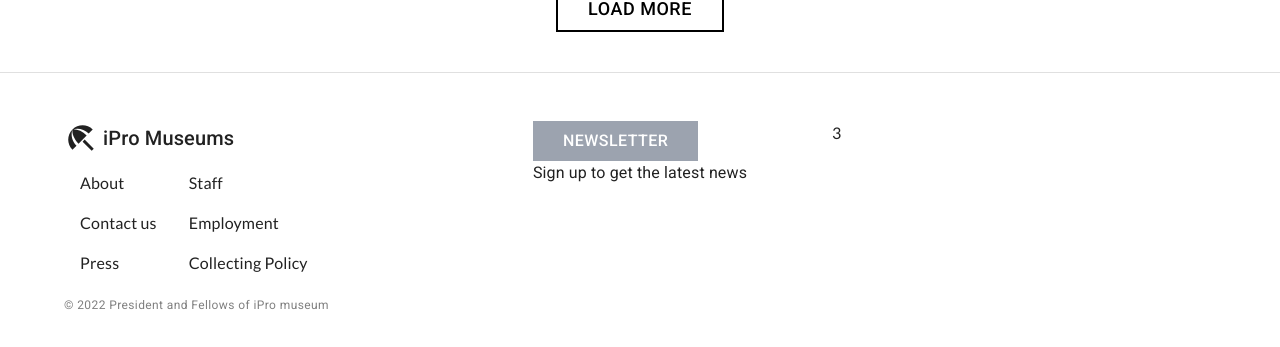
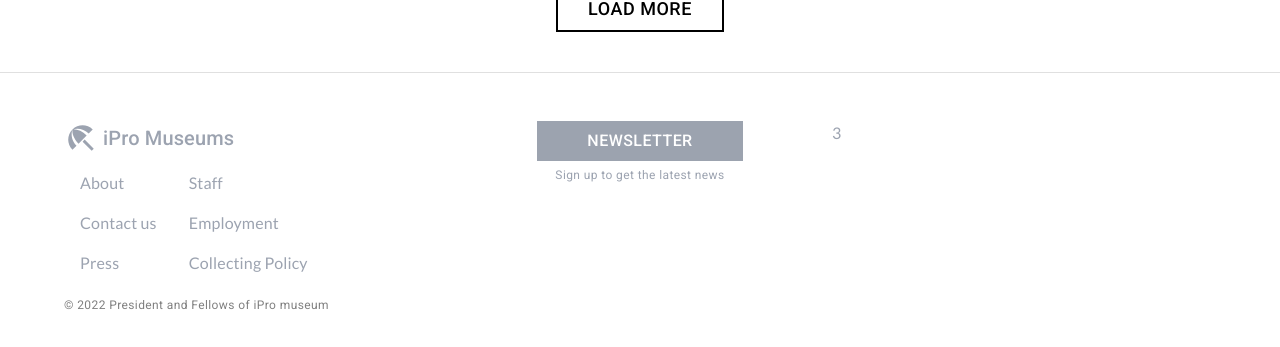
Before and after one commit to Azizkhuja/Exhibition, a React (Create React App) app: page / in a window 1280 px wide. Shown: the part 3440-3787 px from the top of the page. Built offline with nearby package versions, Linux system fonts and the light colour scheme.

Commit message:
APP-04 Add footer color

```diff
--- a/src/components/Home/Footer/Footer.tsx
+++ b/src/components/Home/Footer/Footer.tsx
@@ -12,7 +12,7 @@ import BeachAccessSharpIcon from "@mui/icons-material/BeachAccessSharp";
 
 const Footer = () => {
   return (
-    <Container sx={{ padding: 6 }}>
+    <Container sx={{ padding: 6, color: "#9ca3b0" }}>
       <Grid container>
         <Grid item md={4}>
           <Grid container sx={{ flexDirection: "column" }}>
@@ -65,10 +65,19 @@ const Footer = () => {
           </Grid>
         </Grid>
         <Grid item md={4}>
-          <Grid container sx={{ display: "flex", justifyContent: "center" }}>
+          <Grid
+            container
+            sx={{
+              display: "flex",
+              justifyContent: "center",
+              textAlign: "center",
+            }}
+          >
             <Grid item>
               <Newsletter>Newsletter</Newsletter>
-              <Typography>Sign up to get the latest news</Typography>
+              <Typography variant="caption">
+                Sign up to get the latest news
+              </Typography>
             </Grid>
           </Grid>
         </Grid>
@@ -84,11 +93,12 @@ const Newsletter = styled(Button)`
   && {
     font-size: 16px;
     color: #fff;
-    padding-left: 30px;
-    padding-right: 30px;
+    padding-left: 50px;
+    padding-right: 50px;
     border-radius: 0;
     transition: all 0.6s;
     background-color: #9ca3af;
+    display: block;
 
     &:hover {
       background-color: #8c929d;
```
